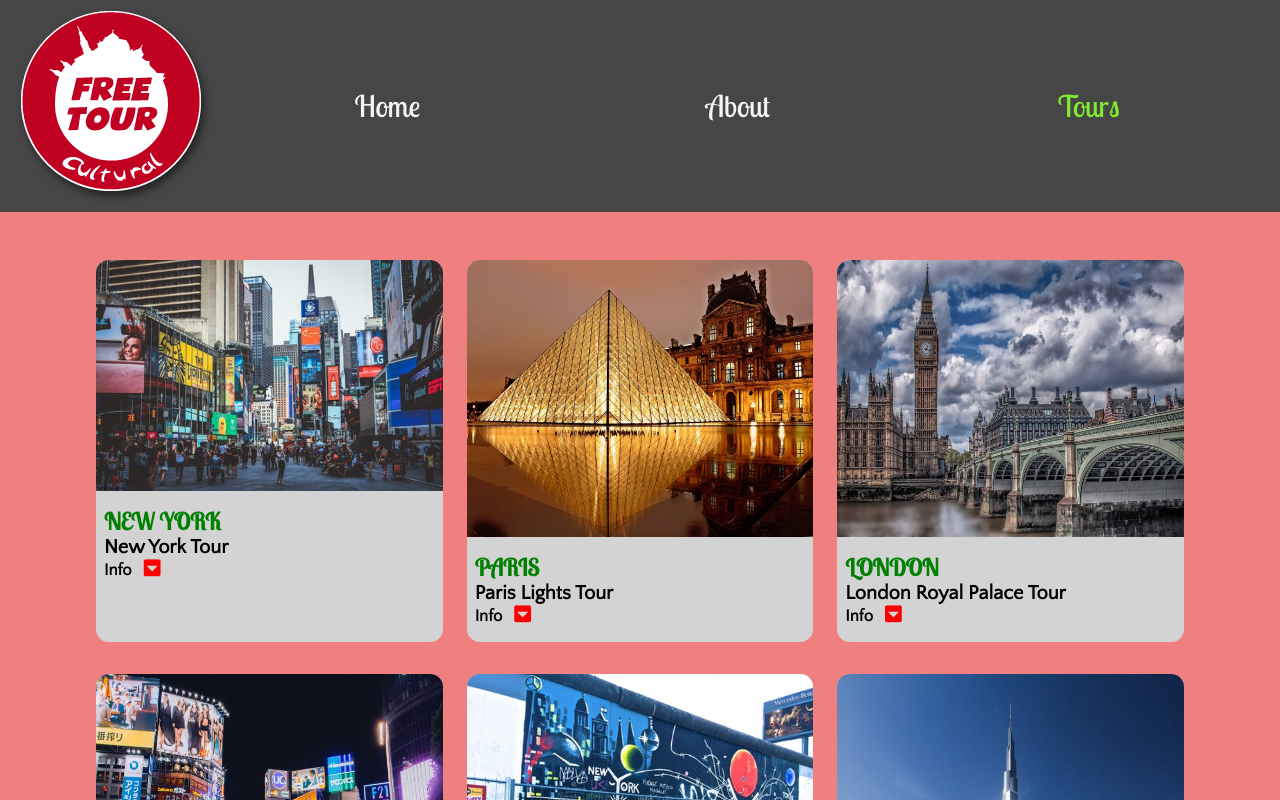
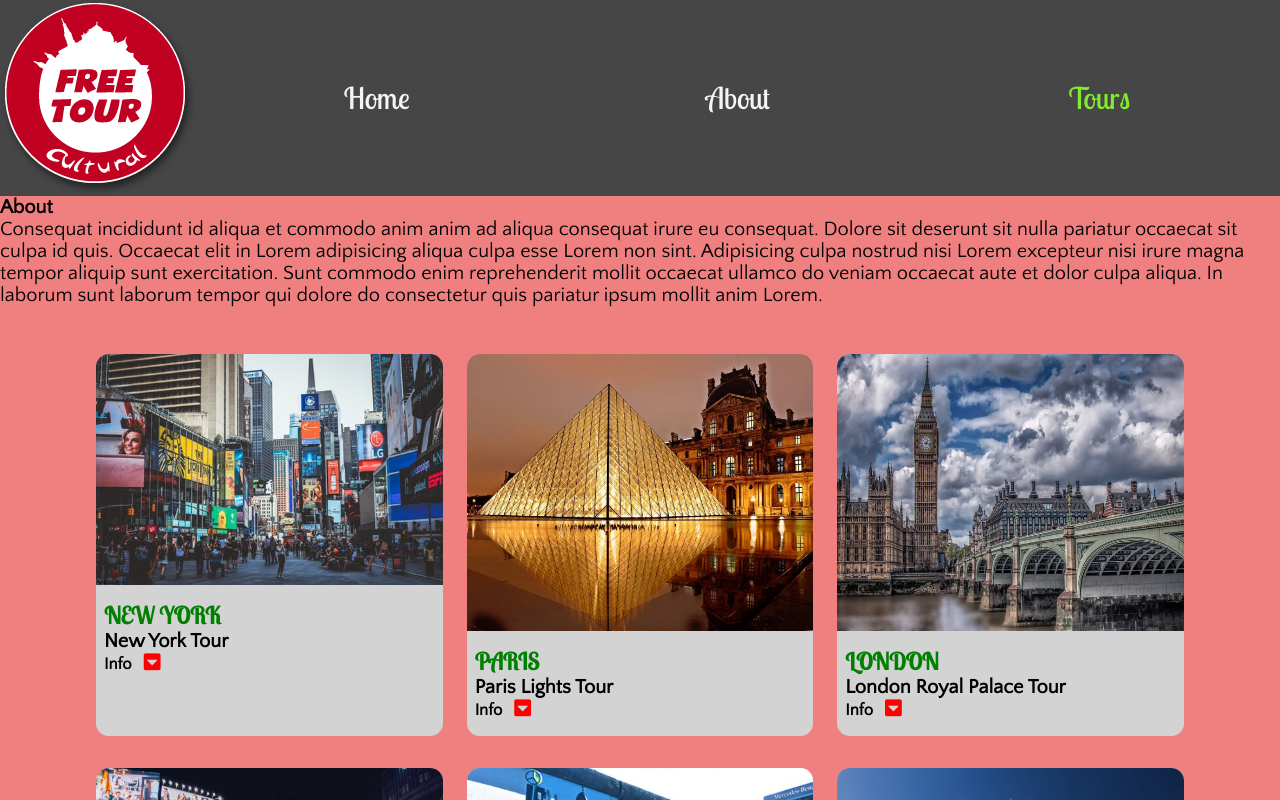
Before and after one commit to AJ0528/Tour-A-City, a React (Create React App) app in the folder touracity/: page /about in a window 1280 px wide. Shown: the top 800 px of the page. Built offline with nearby package versions, Linux system fonts and the light colour scheme.

Commit message:
routes working to home and about page

```diff
--- a/touracity/package.json
+++ b/touracity/package.json
@@ -6,6 +6,7 @@
     "node-sass": "^4.12.0",
     "react": "^16.8.6",
     "react-dom": "^16.8.6",
+    "react-router-dom": "^5.0.0",
     "react-scripts": "3.0.0"
   },
   "scripts": {
--- a/touracity/src/App.js
+++ b/touracity/src/App.js
@@ -1,15 +1,35 @@
 import React, {Component} from 'react';
 import Navbar from"./components/Navbar/Navbar";
 import './App.scss';
+import { BrowserRouter, Route} from 'react-router-dom';
+import Home from "./components/Home";
+import About from './components/About';
+// eslint-disable-next-line
+import { tourData } from './components/Tourlist/tourData';
+// eslint-disable-next-line
+import Tour from './components/Tour/Tour';
 import Tourlist from "./components/Tourlist";
 
 class App extends Component {
   render () {
     return (
+      <BrowserRouter>
       <main>
-       <Navbar />
+        <Navbar />
+      <Route path='/home' component={Home} />
+       <Route path='/about' component={About} />
        <Tourlist/>
-    </main>
+            </main>
+
+
+
+
+         </BrowserRouter>
+
+
+
+
+
     )
   }
 
--- /dev/null
+++ b/touracity/src/components/About.js
@@ -0,0 +1,12 @@
+import React from 'react'
+
+const About = () => {
+    return (
+        <div className="container">
+        <h4 className="center">About</h4>
+        <p>Consequat incididunt id aliqua et commodo anim anim ad aliqua consequat irure eu consequat. Dolore sit deserunt sit nulla pariatur occaecat sit culpa id quis. Occaecat elit in Lorem adipisicing aliqua culpa esse Lorem non sint. Adipisicing culpa nostrud nisi Lorem excepteur nisi irure magna tempor aliquip sunt exercitation. Sunt commodo enim reprehenderit mollit occaecat ullamco do veniam occaecat aute et dolor culpa aliqua. In laborum sunt laborum tempor qui dolore do consectetur quis pariatur ipsum mollit anim Lorem.</p>
+
+        </div>
+    )
+}
+export default About
--- /dev/null
+++ b/touracity/src/components/Home.js
@@ -0,0 +1,12 @@
+import React from 'react'
+
+const Home = () => {
+    return (
+        <div className="container">
+        <h4 className="center">Home</h4>
+        <p>Consequat incididunt id aliqua et commodo anim anim ad aliqua consequat irure eu consequat. Dolore sit deserunt sit nulla pariatur occaecat sit culpa id quis. Occaecat elit in Lorem adipisicing aliqua culpa esse Lorem non sint. Adipisicing culpa nostrud nisi Lorem excepteur nisi irure magna tempor aliquip sunt exercitation. Sunt commodo enim reprehenderit mollit occaecat ullamco do veniam occaecat aute et dolor culpa aliqua. In laborum sunt laborum tempor qui dolore do consectetur quis pariatur ipsum mollit anim Lorem.</p>
+
+        </div>
+    )
+}
+export default Home
--- a/touracity/src/components/Navbar/Navbar.js
+++ b/touracity/src/components/Navbar/Navbar.js
@@ -7,17 +7,17 @@ export default function Navbar() {
    <img src={logo}alt="tour a city logo"/>
    <ul className="nav-links">
    <li>
-       <a href="/" className="nav-link">
+       <a href="/Home" className="nav-link">
        Home
         </a>
        </li>
     <li>
-      <a href="/" className="nav-link">
+      <a href="/About" className="nav-link">
        About
         </a>
        </li>
        <li>
-       <a href="/" className="nav-link active">
+       <a href="Tour" className="nav-link active">
        Tours
         </a>
        </li>
--- a/touracity/src/components/Navbar/Navbar.scss
+++ b/touracity/src/components/Navbar/Navbar.scss
@@ -2,7 +2,7 @@
 
 .navbar{
     background: rgb(71, 70, 70);
-    padding: 0.5rem 1rem;
+    padding: 0;
     display: grid;
     grid-template-columns: auto 1fr;
 }
--- a/touracity/src/components/Tour/Tour.scss
+++ b/touracity/src/components/Tour/Tour.scss
@@ -5,7 +5,7 @@
     border-radius: 0.8rem;
     margin: 1rem 0;
 img {
-    width:100%;
+    width: 100%;
     border-top-left-radius: 0.8rem;
     border-top-right-radius: 0.8rem;
     display:block;
--- a/touracity/src/components/Tourlist/Tourlist.scss
+++ b/touracity/src/components/Tourlist/Tourlist.scss
@@ -1,5 +1,5 @@
 .tourlist{
-    width: 70vw;
+    width: 80vw;
     margin: 0 auto;
     padding: 2rem 0;
 }
```
Also changed, not shown: 1 other file (tests, documents, lock files or other folders).
